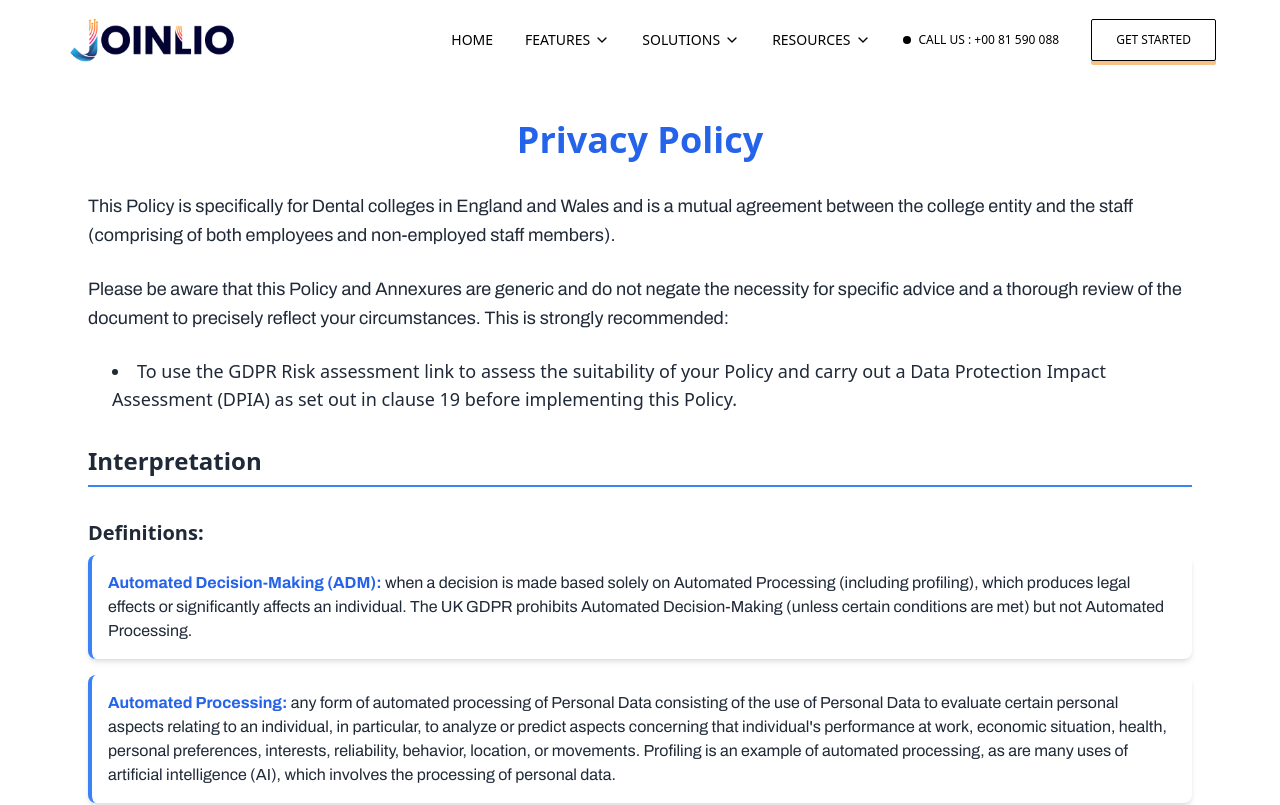
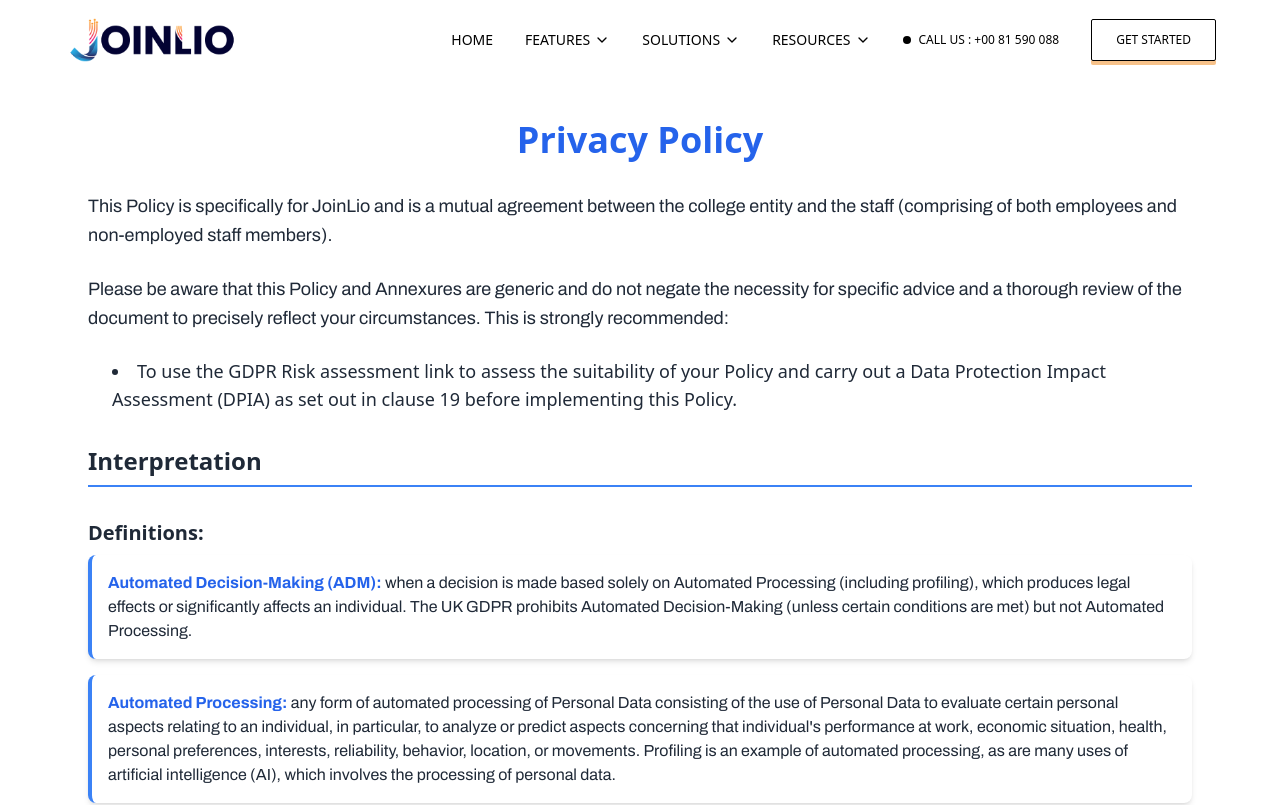
Before and after one commit to CoderAnshul/joinlio, a React (Vite) app: page /privacy-policy in a window 1280 px wide. Shown: the top 805 px of the page. Built offline with nearby package versions, Linux system fonts and the light colour scheme.

Commit message:
fix: update privacy policy reference to JoinLio

```diff
--- a/src/Pages/Policy.jsx
+++ b/src/Pages/Policy.jsx
@@ -6,7 +6,7 @@ const Policy = () => {
     <div className="max-w-6xl mx-auto px-6 py-10 text-gray-800">
       <h1 className="text-4xl font-extrabold text-center mb-8 text-blue-600">Privacy Policy</h1>
       <p className="mb-6 text-lg leading-relaxed">
-        This Policy is specifically for Dental colleges in England and Wales and
+        This Policy is specifically for JoinLio and
         is a mutual agreement between the college entity and the staff
         (comprising of both employees and non-employed staff members).
       </p>
```
